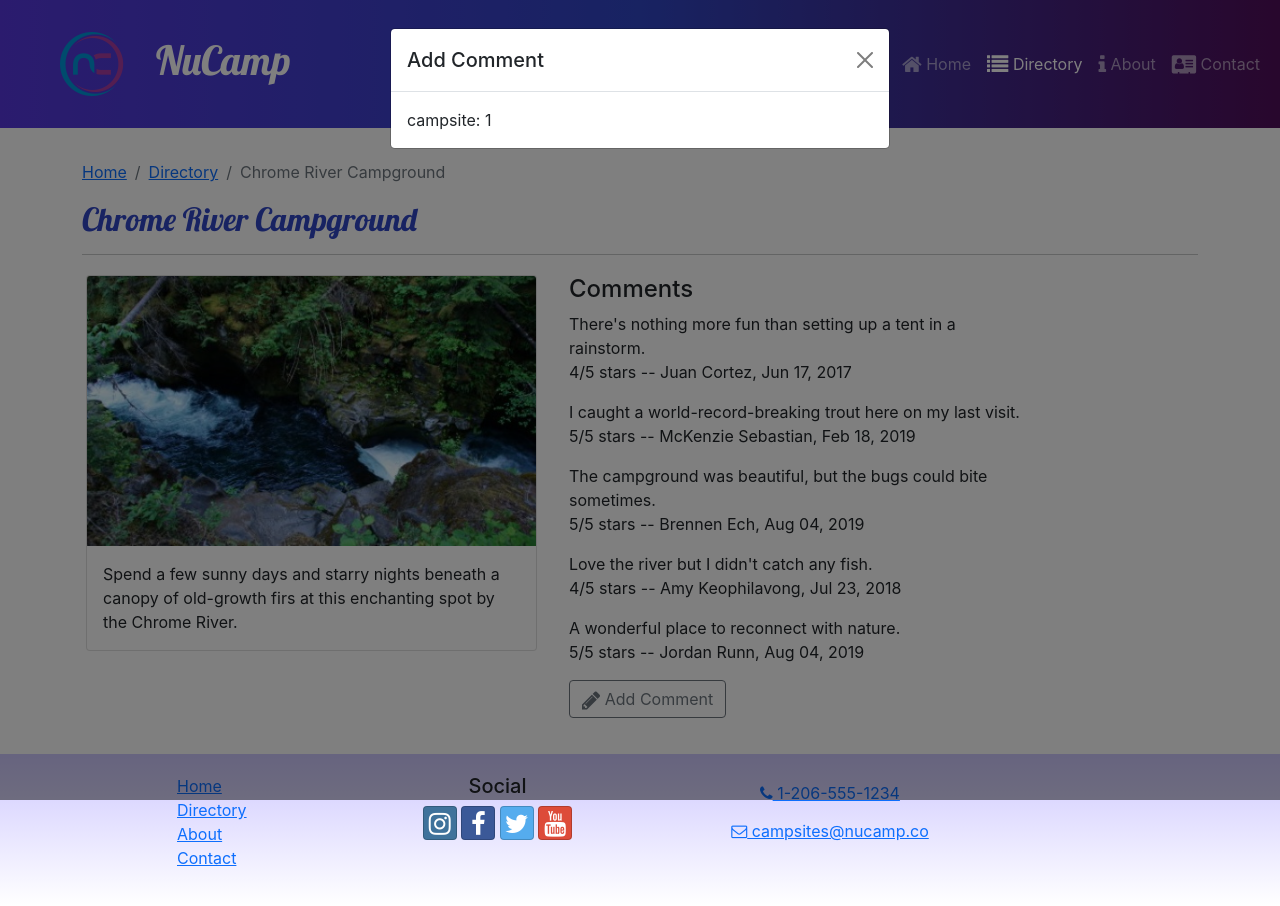
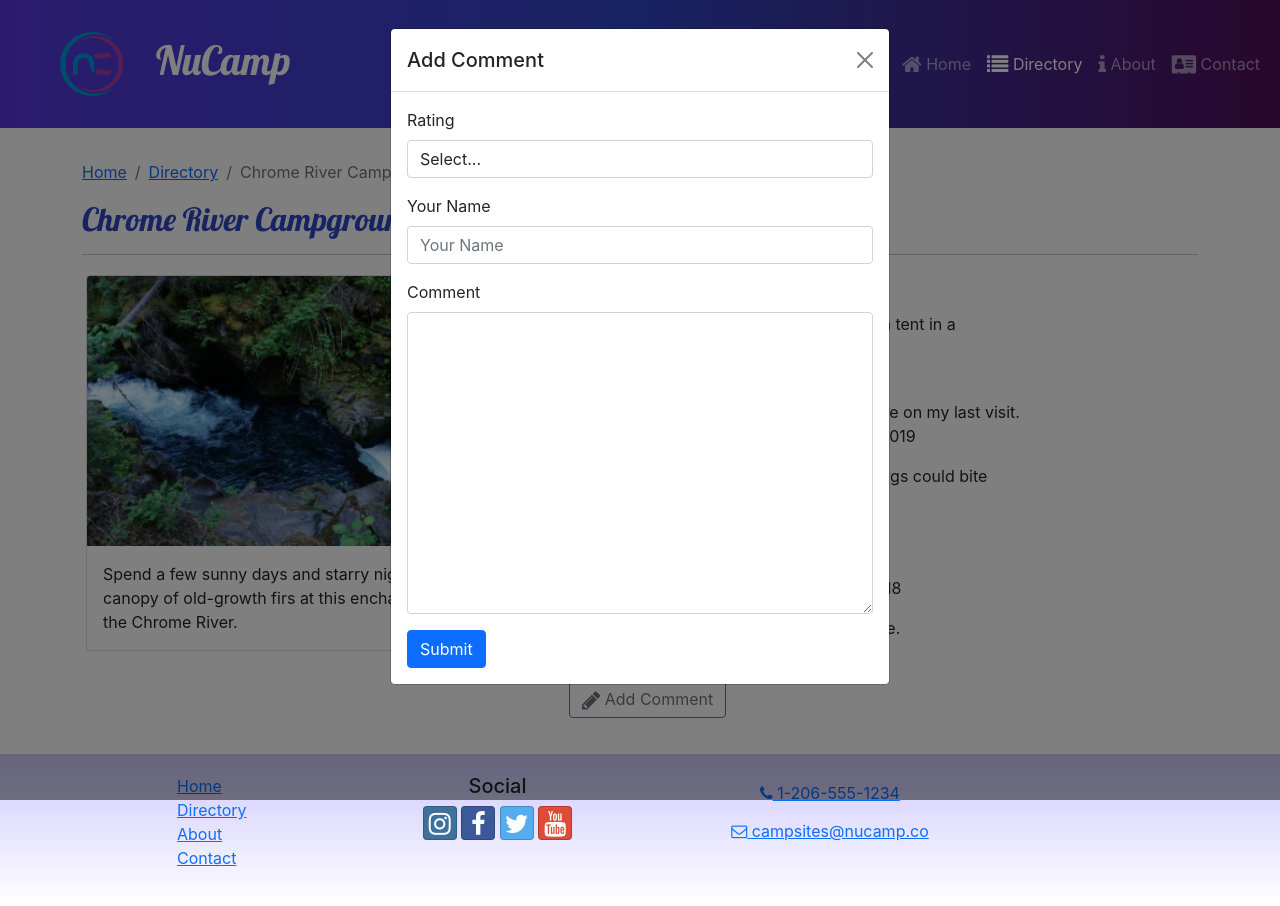
Before and after one commit to Braseff/Nucamp-React-Site, a React (Create React App) app: page /directory/1 in a window 1280 px wide. Both pictures are taken after a click on the button "Add Comment". Built offline with nearby package versions, Linux system fonts and the light colour scheme.

Commit message:
workshop 3

```diff
--- a/src/features/counter/comments/CommentForm.js
+++ b/src/features/counter/comments/CommentForm.js
@@ -1,9 +1,21 @@
 import { useState } from "react";
-import { Button, Modal, ModalHeader, ModalBody } from 'reactstrap';
+import { Button, Modal, ModalHeader, ModalBody, FormGroup, Label } from 'reactstrap';
+import { Formik, Field, Form, ErrorMessage } from 'formik';
+import { validateCommentForm } from "../../../utils/validateCommentForm";
 
 const CommentForm = ({campsiteId}) => {
     const [modalOpen, setModalOpen] = useState(false)
 
+    const handleSumbit = (values) => {
+        const comment =  {
+            campsiteId: parseInt(campsiteId),
+            rating: values.rating,
+            author: values.author,
+            text: values.commentText
+        };
+        console.log(comment);
+        setModalOpen(false);
+    };
     return (
         <>
             <Button outline onClick={() => setModalOpen(true)}>
@@ -11,11 +23,57 @@
             </Button>
             <Modal isOpen={modalOpen}>
                 <ModalHeader toggle={() => setModalOpen(false)}>Add Comment</ModalHeader>
-                <ModalBody>campsite: {campsiteId}</ModalBody>
+                <ModalBody>
+                    <Formik validate={validateCommentForm} initialValues={{rating: undefined, author: '', commentText: ''}} onSubmit={handleSumbit} >
+                        <Form>
+                            <FormGroup>
+                                <Label htmlFor="rating">Rating</Label>
+                                <Field
+                                    name='rating'
+                                    as='select'
+                                    className='form-control'
+                                >
+                                    <option>Select...</option>
+                                    <option>1</option>
+                                    <option>2</option>
+                                    <option>3</option>
+                                    <option>4</option>
+                                    <option>5</option>
+                                </Field>
+                                <ErrorMessage name='rating'>
+                                    {(msg) => <p className='text-danger'>{msg}</p>}
+                                </ErrorMessage>
+                            </FormGroup>
+                            <FormGroup>
+                            <Label htmlFor="author">Your Name</Label>
+                            <Field
+                                    name='author'
+                                    placeholder='Your Name'
+                                    className='form-control'
+                                />
+                                <ErrorMessage name='author'>
+                                    {(msg) => <p className='text-danger'>{msg}</p>}
+                                </ErrorMessage>
+                            </FormGroup>
+                            <FormGroup>
+                            <Label htmlFor="commentText">Comment</Label>
+                            <Field
+                                    name='commentText'
+                                    as='textarea'
+                                    rows='12'
+                                    className='form-control'
+                                />
+                            </FormGroup>
+                            <Button type='submit' color='primary'>
+                                Submit
+                            </Button>
+                        </Form>
+                    </Formik>
+                </ModalBody>
             </Modal>
         </>
-    )
-}
+    );
+};
 
 
 export default CommentForm;
--- /dev/null
+++ b/src/utils/validateCommentForm.js
@@ -0,0 +1,14 @@
+export const validateCommentForm = (values) => {
+    const errors = {};
+
+    if (!values.rating) {
+        errors.rating = 'Required'
+    }
+    if (values.author.length < 2) {
+        errors.author = 'Must be at least 2 characters.'
+    } else if (values.author.length > 15) {
+        errors.author = 'Must be 15 characaters or less.'
+    }
+
+    return errors;
+}
```
